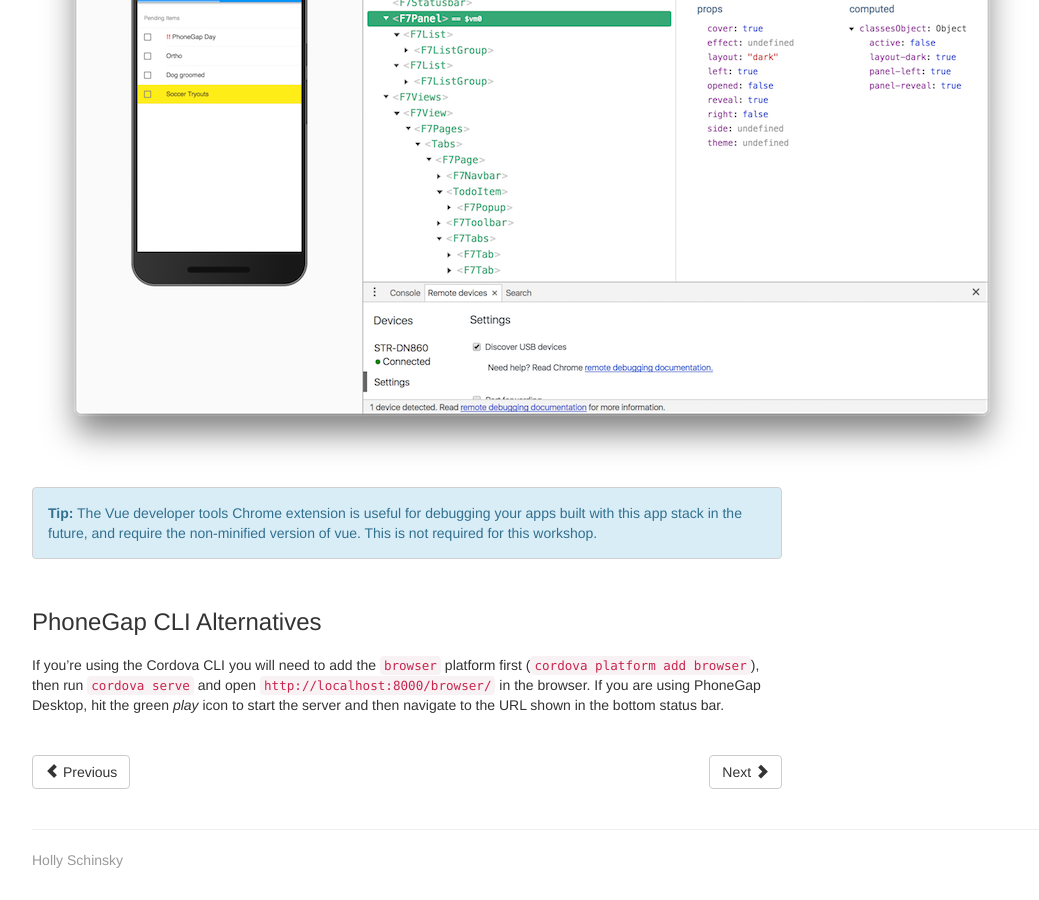
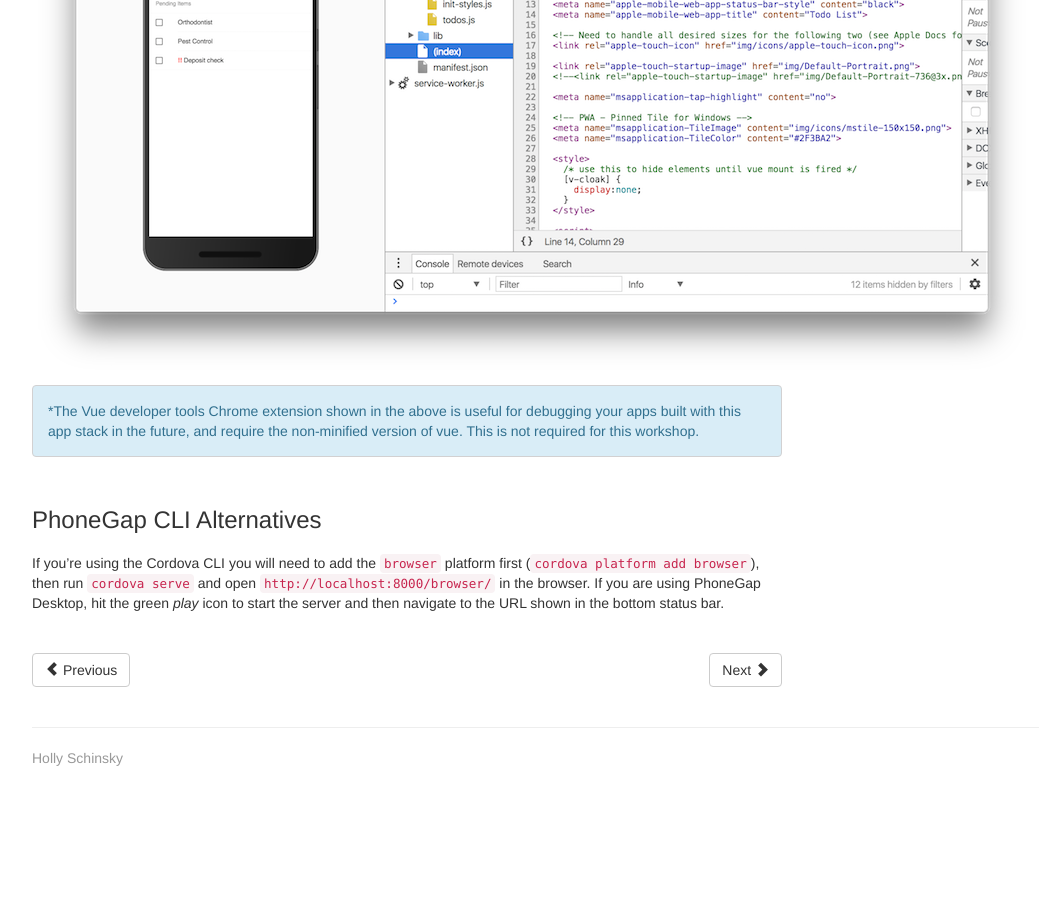
Before and after one commit to hollyschinsky/todos-app-pwa, a Jekyll site: the page built from lesson1.md, in a window 1280 px wide and 900 px high, scrolled down 2528 px. Shown: the whole window, without its empty margins (38-1077 px from the left). Built offline with Jekyll 4.4.1, drawn with Linux system fonts in a browser that asks for light colours; comment, search, counter and statistics services are not loaded; after the commit the page ends 3326 px from its top, so only the background shows below that.

Commit message:
Clean up images and links, formatting

````diff
--- a/lesson1.md
+++ b/lesson1.md
@@ -30,14 +30,14 @@ In this lesson we will create a starter project and get a copy of the final proj
    cordova create todos-app-starter --id com.phonegap.todos --name TodosApp --template https://github.com/hollyschinsky/todos-app-starter
    ```
 
-   ![](images/project-setup.png)
-
    In this command, _todos-app-starter_ is the **path**, _com.phonegap.todos_ is the **fully qualified package name** and _TodosApp_ is the **app name**. Modify these as you wish.
 
    >If you only have the Desktop app you can still use it to create a new project and just select the blank template. You will need to download or clone the [todos-app-starter](https://github.com/hollyschinsky/pwa-workshop-starter) app first and then replace the `www` folder and `config.xml` in your newly project with those from the **todos-app-starter** repo.
 
 
 2. Next get a copy of [the final app project](https://github.com/hollyschinsky/todos-app-pwa) by either cloning it into to your root **pgday** folder with `git` or downloading the zip. You can use this project for reference throughout the workshop.
+
+ ![](images/project-setup.png)
 
 3. You should now have a **pgday** folder with the two projects below:
 
@@ -53,9 +53,9 @@ Before moving to lesson 2, test out the app. `cd` into the **todos-app-starter**
 
 Open the Chrome dev tools tools with the `Option+Command+I` combination or via the **View -> Developer** option from the menu and use the mobile emulator tools to see how the app looks on different devices. You will need to reload the page if switching between an android or ios device to pick up the other style sheet.
 
-![](images/starter-app-run.png)
+![](images/starter-app-served.png)
 
- >**Tip:** The Vue developer tools Chrome extension is useful for debugging your apps built with this app stack in the future, and require the non-minified version of vue. This is not required for this workshop.
+ >*The Vue developer tools Chrome extension shown in the above is useful for debugging your apps built with this app stack in the future, and require the non-minified version of vue. This is not required for this workshop.
 
 
 ### PhoneGap CLI Alternatives
````
Also changed, not shown: lesson2.md (+1 -0 lines), lesson5.md (+2 -2 lines), lesson6.md (+1 -1 lines), lesson7.md (+3 -0 lines), lesson8.md (+3 -4 lines), images/app-run.png, images/network-intercept1.png (added), images/starter-app-served.png (added), 1 other file.
